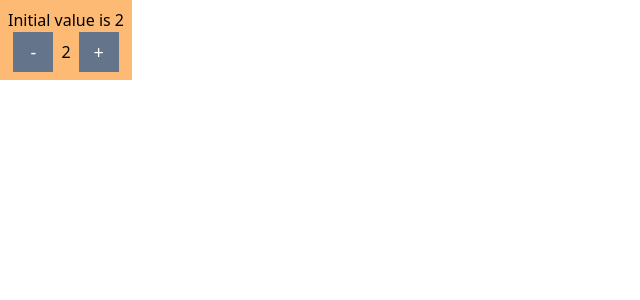
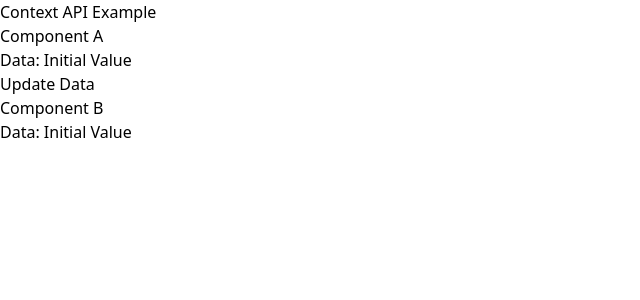
Before and after one commit to simonchaudhary/43rd-React-Training, a React (Vite) app: page / in a window 1280 px wide. Shown: the top 300 px of the page, without its empty margins (0-640 px from the left). Built offline with nearby package versions, Linux system fonts and the light colour scheme; the HTML template or start-up script is replaced by a standard one.

Commit message:
Added Context API

```diff
--- a/src/App.tsx
+++ b/src/App.tsx
@@ -1,12 +1,17 @@
-import Counter from "./components/Counter";
+import React from "react";
+import { MyProvider } from "./Contexts";
+import ComponentA from "./ComponentA";
+import ComponentB from "./ComponentB";
 
 function App() {
   return (
-    <div className="flex gap-2">
-      <Counter initialValue={2} />
-
-      {/* <Counter initialValue={3} /> */}
-    </div>
+    <MyProvider>
+      <div>
+        <h1>Context API Example</h1>
+        <ComponentA />
+        <ComponentB />
+      </div>
+    </MyProvider>
   );
 }
 
--- /dev/null
+++ b/src/ComponentA.tsx
@@ -0,0 +1,21 @@
+// ComponentA.tsx
+import React, { useContext } from "react";
+import { MyContext } from "./Contexts";
+
+const ComponentA: React.FC = () => {
+  const { data, setData } = useContext(MyContext);
+
+  const handleClick = () => {
+    setData("New Value");
+  };
+
+  return (
+    <div>
+      <h2>Component A</h2>
+      <p>Data: {data}</p>
+      <button onClick={handleClick}>Update Data</button>
+    </div>
+  );
+};
+
+export default ComponentA;
--- /dev/null
+++ b/src/ComponentB.tsx
@@ -0,0 +1,16 @@
+// ComponentB.tsx
+import React, { useContext } from "react";
+import { MyContext } from "./Contexts";
+
+const ComponentB: React.FC = () => {
+  const { data } = useContext(MyContext)!;
+
+  return (
+    <div>
+      <h2>Component B</h2>
+      <p>Data: {data}</p>
+    </div>
+  );
+};
+
+export default ComponentB;
--- /dev/null
+++ b/src/Contexts.tsx
@@ -0,0 +1,21 @@
+// context.tsx
+import React, { createContext, useState } from "react";
+
+interface MyContextType {
+  data: string;
+  setData: (value: string) => void;
+}
+
+const MyContext = createContext<MyContextType | undefined>(undefined);
+
+const MyProvider: React.FC = ({ children }: any) => {
+  const [data, setData] = useState("Initial Value");
+
+  return (
+    <MyContext.Provider value={{ data, setData }}>
+      {children}
+    </MyContext.Provider>
+  );
+};
+
+export { MyContext, MyProvider };
--- a/src/components/Counter.tsx
+++ b/src/components/Counter.tsx
@@ -11,7 +11,7 @@ interface ICounter {
 function Counter(props: ICounter) {
   const { initialValue } = props;
 
-  const { counter, increment, decrement } = useCounter(initialValue);
+  // const { counter, increment, decrement } = useCounter(initialValue);
 
   useDocumentTitle(`Count is ${counter}`);
 
--- /dev/null
+++ b/src/components/Counter2.tsx
@@ -0,0 +1,16 @@
+import React from "react";
+import { useSharedData } from "../context/SharedDataContext";
+
+function Counter2() {
+  const sharedData = useSharedData();
+
+  return (
+    <div>
+      <h2>Counter</h2>
+      <p>Count: {sharedData.count}</p>
+      <button onClick={sharedData.increment}>Increment</button>
+    </div>
+  );
+}
+
+export default Counter2;
```
